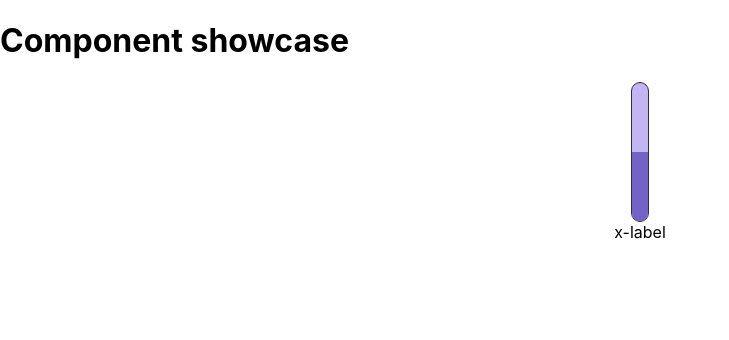
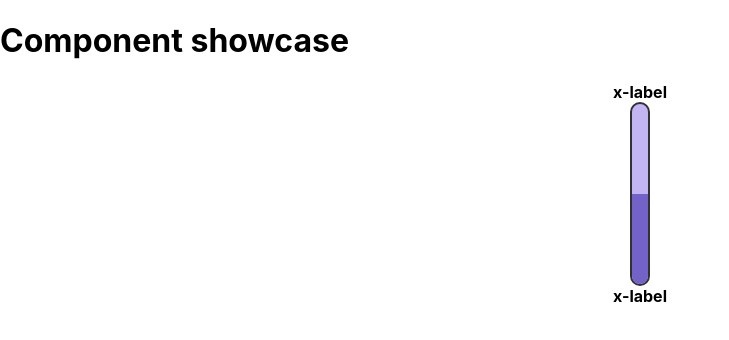
Before and after one commit to Developerlink/react-component-library, a React (Create React App) app: page / in a window 1280 px wide. Shown: the top 340 px of the page, without its empty margins (0-729 px from the left). Built offline with nearby package versions, Linux system fonts and the light colour scheme.

Commit message:
CharBar ready

```diff
--- a/src/components/ChartBar.js
+++ b/src/components/ChartBar.js
@@ -1,8 +1,13 @@
 import React, { useState } from "react";
 import Styles from "./ChartBar.module.css";
 
+//key?
+//value
+//maxValue
+//label
+
 const ChartBar = (props) => {
-  const [isColumn, setIsColumn] = useState(true);
+  const isAColumn = true;
 
   let barFillValue = "0%";
 
@@ -11,23 +16,28 @@ const ChartBar = (props) => {
   }
 
   return (
-    <div
-      className={
-        isColumn ? Styles["chart-bar-column"] : Styles["chart-bar-row"]
-      }
-    >
+    <React.Fragment>
       <div
-        className={
-          isColumn ? Styles["chart-bar-column__inner"] : Styles["chart-bar-row__inner"]
-        }
+        className={`${Styles["chart-bar"]} ${
+          +isAColumn ? Styles["column"] : Styles["row"]
+        }`}
       >
+        <div className={Styles["chart-bar__label"]}>{props.label}</div>
         <div
-          className={Styles["chart-bar__fill"]}
-          style={isColumn ? { height: barFillValue } : { width: barFillValue }}
-        ></div>
+          className={`${Styles["chart-bar-inner"]} ${
+            isAColumn ? Styles["column-inner"] : Styles["row-inner"]
+          }`}
+        >
+          <div
+            className={Styles["chart-bar__fill"]}
+            style={
+              isAColumn ? { height: barFillValue } : { width: barFillValue }
+            }
+          ></div>
+        </div>
+        <div className={Styles["chart-bar__label"]}>{props.label}</div>
       </div>
-      <div className={Styles["chart-bar_label"]}>{props.label}</div>
-    </div>
+    </React.Fragment>
   );
 };
 
--- a/src/components/ChartBar.module.css
+++ b/src/components/ChartBar.module.css
@@ -1,38 +1,32 @@
-
-.chart-bar-column {
-  height: 10rem; /**/
-  display: flex;
+.column {
+  height: 14rem; /**/
   flex-direction: column;
   align-items: center;
 }
 
-.chart-bar-column__inner {
-  height: 100%;
+.column-inner {
   width: 1rem; /**/
-  border: 1px solid #313131;
-  border-radius: 12px;
-  background-color: #c3b4f3;
-  overflow: hidden;
-  display: flex;
-  flex-direction: column;
-  justify-content: flex-end;
 }
 
-
-.chart-bar-row {
+.row {
   height: 1rem; /**/
-  display: flex;
   flex-direction: row;
   justify-content: flex-start;
-  align-items: center;
 }
 
-.chart-bar-row__inner {
+.row-inner {
+  width: 10rem; /**/
+}
+
+.chart-bar {
+  display: flex;
+}
+
+.chart-bar-inner {
   height: 100%;
-  width: 10rem;
-  border: 1px solid #313131;
+  border: 2px solid #313131; /**/
   border-radius: 12px;
-  background-color: #c4dff0;
+  background-color: #c3b4f3; /**/
   overflow: hidden;
   display: flex;
   flex-direction: column;
@@ -40,7 +34,7 @@
 }
 
 .chart-bar__fill {
-  background-color: #7363c9;
+  background-color: #7363c9; /**/
   width: 100%;
   height: 100%;
   transition: all 0.3s ease-out;
@@ -48,6 +42,7 @@
 
 .chart-bar__label {
   font-weight: bold;
-  font-size: 0.5rem;
+  font-size: 1rem;
   text-align: center;
+  /*margin: 1rem 1rem 1rem 1rem;*/
 }
```
